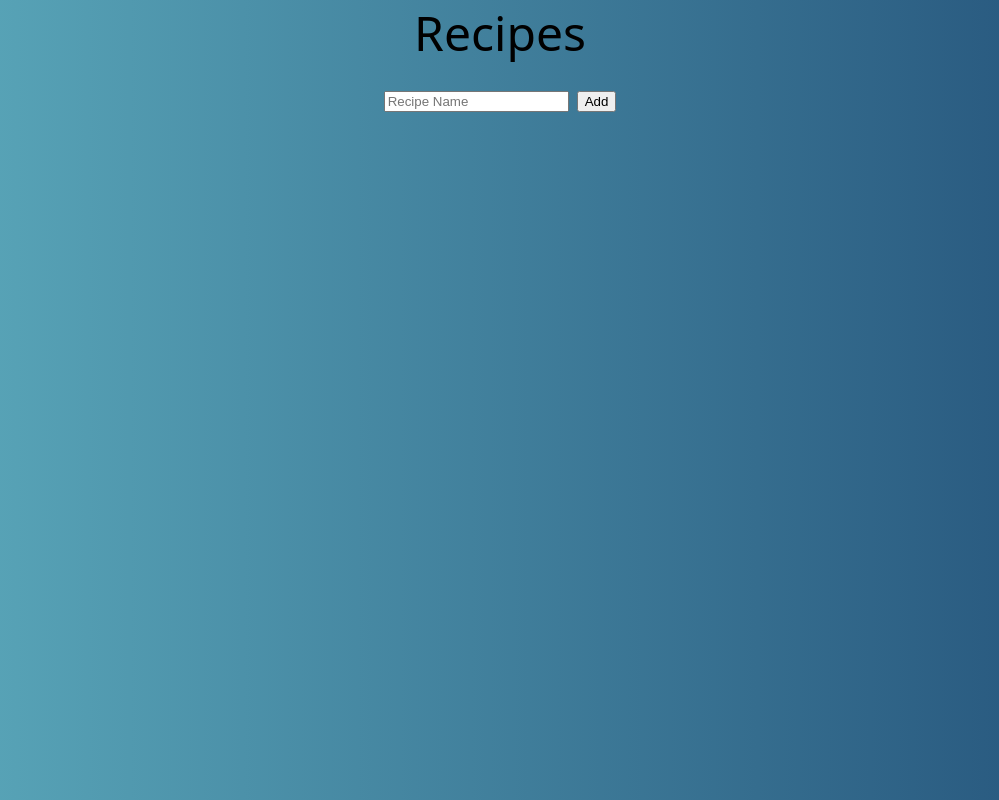
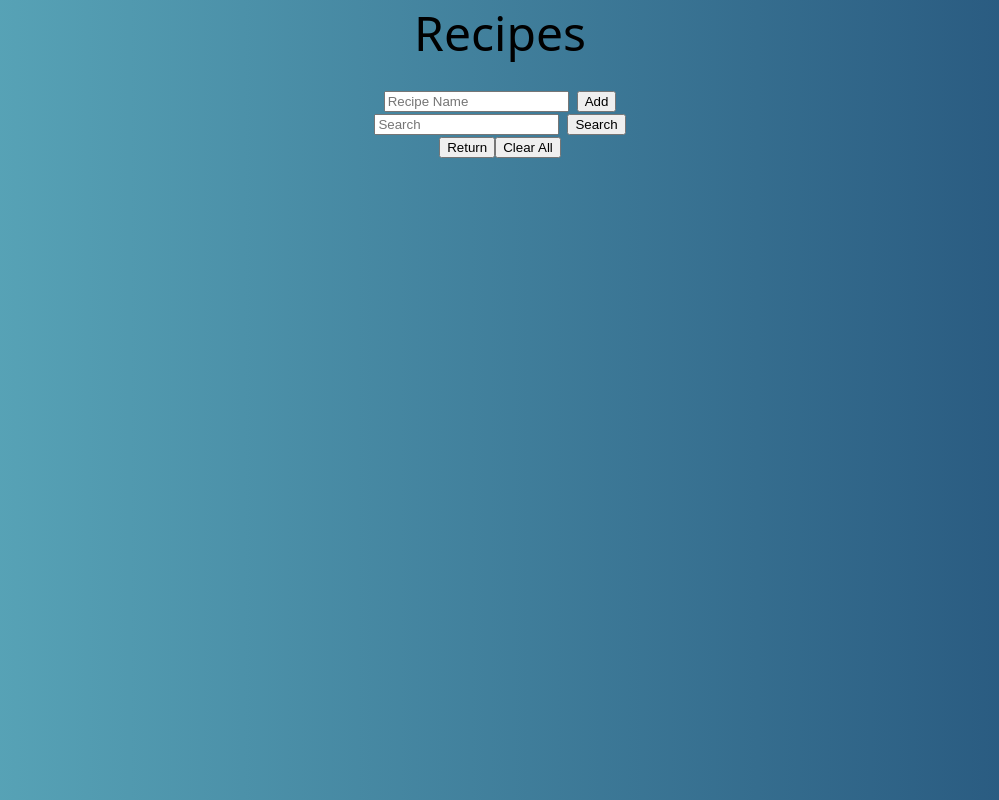
Before and after one commit to cw417/react-recipes, a React (Create React App) app: page / in a window 1280 px wide. Shown: the whole page, without its empty margins (140-1139 px from the left). Built offline with nearby package versions, Linux system fonts and the light colour scheme.

Commit message:
Add search and return function for recipe list

```diff
--- a/src/App.js
+++ b/src/App.js
@@ -41,7 +41,13 @@ function App() {
 
   function removeRecipe(id) {
     const newRecipes = recipes.filter(recipe => recipe.id !== id)
+    setPrevRecipes(recipes)
     setRecipes(newRecipes)
+  }
+
+  function handleClearAll() {
+    setPrevRecipes(recipes)
+    setRecipes([])
   }
 
   function handleKeyPress(event) {
@@ -67,6 +73,30 @@ function App() {
     setRecipes(newRecipes)
   }
 
+  function searchIngredients(query, recipe) {
+    setPrevRecipes(recipes)
+    let found = false
+    recipe.ingredients.forEach(ingredient => {
+      console.log(`searching for ${query} in ${recipe.name}`)
+      if (ingredient.name.toLowerCase().includes(query)) {
+        found = true
+      }
+    })
+    return found
+  }
+
+  function handleSearch() {
+    const query = searchRef.current.value.toLowerCase()
+    const searchResults = recipes.filter(recipe =>
+      recipe.name.toLowerCase().includes(query) || searchIngredients(query, recipe))
+    setRecipes(searchResults)
+    searchRef.current.value = null
+  }
+
+  function handleReturn() {
+    // returns recipes list to previous state after search filter
+    setRecipes(prevRecipes)
+  }
 
   return (
     <>
@@ -89,7 +119,20 @@ function App() {
               > Add</button>
             </span>
           </div>
-          <div >
+          <div>
+            <input type='text' placeholder='Search' ref={searchRef} />
+            <span className='pad-left'>
+              <button onClick={handleSearch}>Search</button>
+            </span>
+          </div>
+
+          <div>
+            <button onClick={handleReturn} >Return</button>
+            <button onClick={handleClearAll}>Clear All</button>
+          </div>
+        </div>
+
+        <div >
           <div className='container'>
             <RecipeList
               recipes={recipes}
@@ -97,8 +140,7 @@ function App() {
               addIngredient={addIngredient}
               removeIngredient={removeIngredient}
             />
-            </div>
-        </div>
+          </div>
         </div>
       </div>
     </>
```
